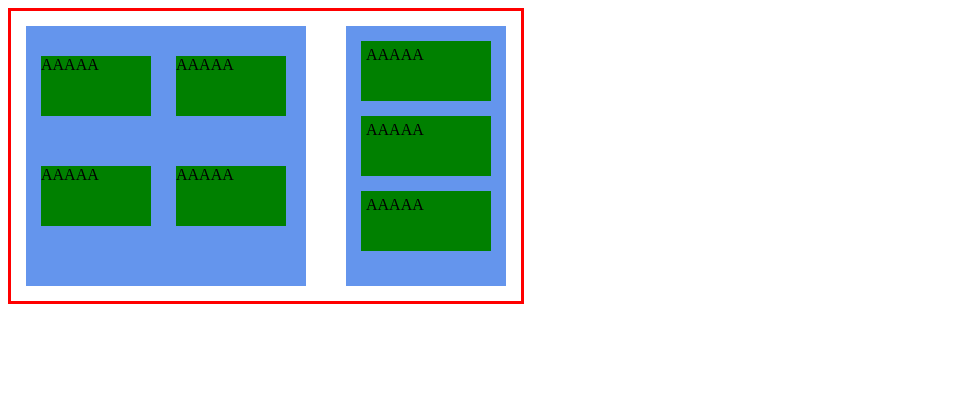
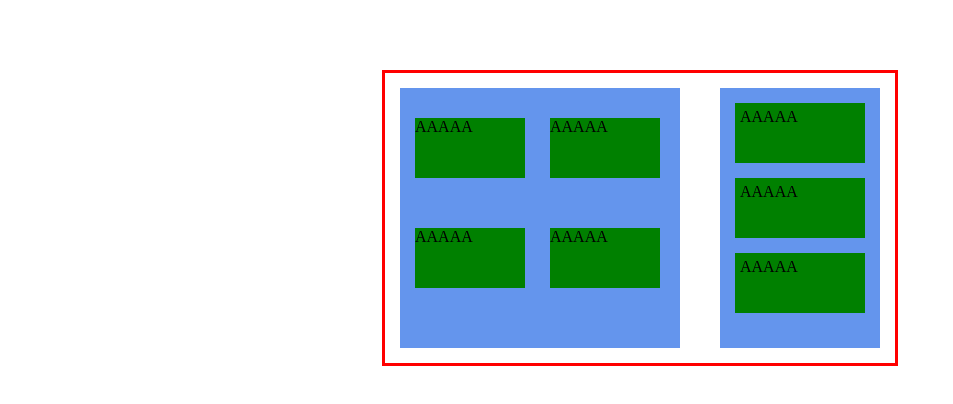
Before and after one commit to gxggxl/HTML5, a plain HTML site: page css-float-div.html in a window 1280 px wide. Shown: the whole page, without its empty margins (0-953 px from the left). Drawn offline with Linux system fonts and the light colour scheme.

Commit message:
Update css-float-div.html

```diff
--- a/css-float-div.html
+++ b/css-float-div.html
@@ -9,7 +9,9 @@
 				height: 280px;
 				border: 3px solid #FF0000;
 				padding: 5px;
-				float: left;
+				margin: 0 auto;
+				margin-top: 70px;
+				/* float: left; */
 			}
 			.left{
 				width: 280px;
```
